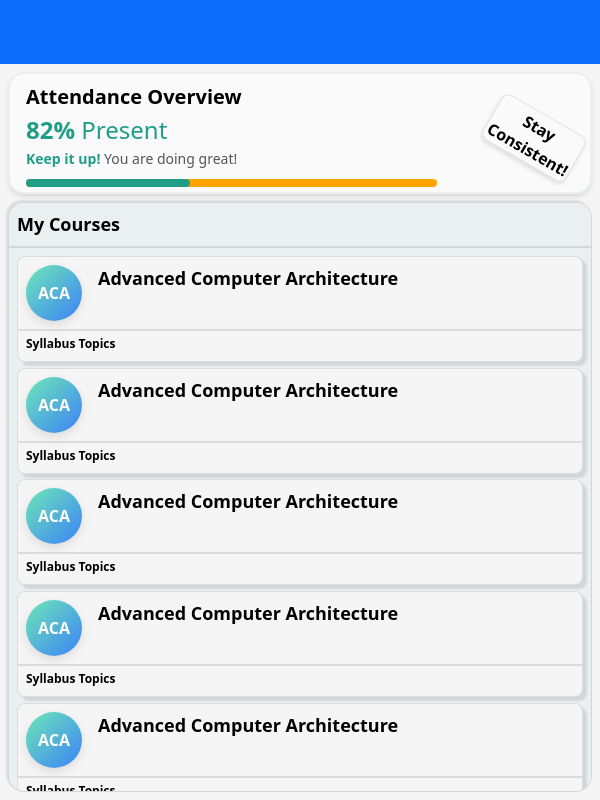
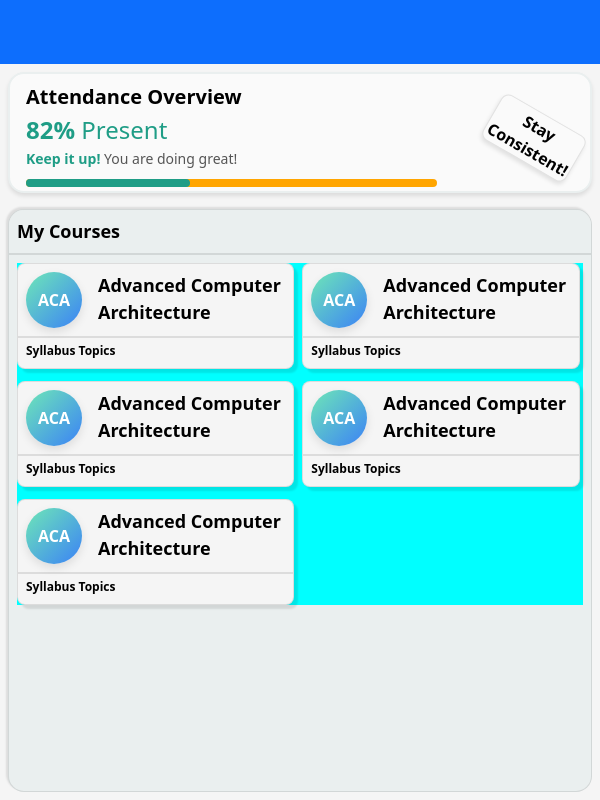
Before and after one commit to Abhassan2/Attend-Mang-Sys, a React (Vite) app in the folder frontend/: page /courses in a window 600 px wide. Built offline with nearby package versions, Linux system fonts and the light colour scheme; some icons are missing; what chartjs-plugin-datalabels would draw is missing.

Commit message:
adding style folder

```diff
--- a/frontend/Pages/Courses.jsx
+++ b/frontend/Pages/Courses.jsx
@@ -1,3 +1,4 @@
+import '../src/Style/Courses.css';
 import { useContext } from "react";
 import AttendanceOverview from "../src/Components/AttendanceOverview";
 import MyCourses from "../src/Components/MyCourses";
--- /dev/null
+++ b/frontend/src/Style/Courses.css
@@ -0,0 +1,28 @@
+/* Tablet */
+
+@media (min-width: 500px) and (max-width: 750px) {
+    .container {
+        min-width: 100vw;
+    }
+
+    .myCourses-container {
+        margin: 0.5rem 0 0;
+    }
+
+    /* .myCourses-container h1 {
+        font-size: clamp(1.8rem, 7vw + 1rem, 2rem);
+    } */
+
+    .myCourses-container>div {
+        display: flex;
+        flex-direction: row;
+        flex-wrap: wrap;
+        row-gap: 12px;
+        column-gap: 8px;
+        background-color: aqua;
+    }
+
+    .myCourses-container>div .card {
+        width: 49%;
+    }
+}
```
